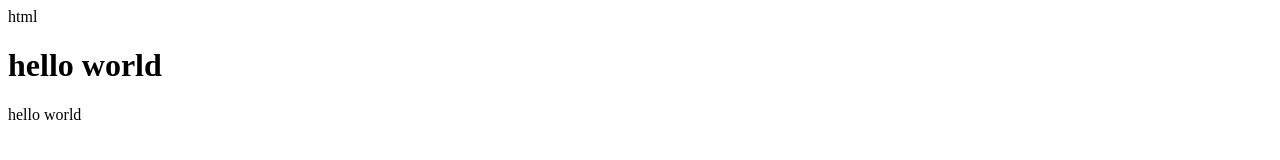
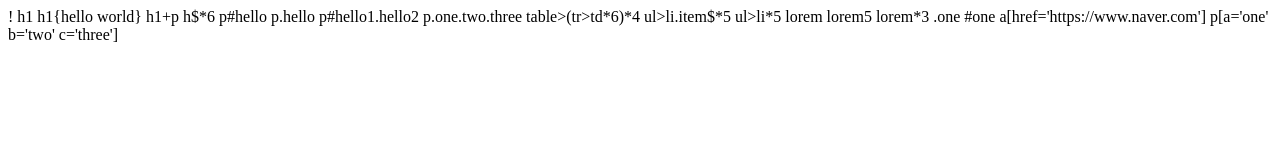
Before and after one commit to an1413/samplerepo, a plain HTML site: page index.html in a window 1280 px wide. Drawn offline with Linux system fonts and the light colour scheme.

Commit message:
첫번째 수정

```diff
--- a/index.html
+++ b/index.html
@@ -1,3 +1,70 @@
-html
-<h1>hello world</h1>
-<p>hello world</p>
+<!DOCTYPE html>
+<html lang="en">
+<head>
+    <meta charset="UTF-8">
+    <meta http-equiv="X-UA-Compatible" content="IE=edge">
+    <meta name="viewport" content="width=device-width, initial-scale=1.0">
+    <title>Document</title>
+    <!-- <style>
+        p{
+            pos
+            pos:a
+            t
+            r
+            b
+            l
+            d
+            d:f
+            v
+            m
+            matop
+            mbot
+            mle
+            mri
+            c
+        }
+    </style> -->
+</head>
+<body>
+    !
+    h1
+    h1{hello world}
+    h1+p
+    h$*6
+    p#hello
+    p.hello
+    p#hello1.hello2
+    p.one.two.three
+    table>(tr>td*6)*4
+    ul>li.item$*5
+    ul>li*5
+    lorem
+    <!-- 5개 단어 -->
+    lorem5
+    <!-- 3개 문장 -->
+    lorem*3
+    .one
+    #one
+    a[href='https://www.naver.com']
+    p[a='one' b='two' c='three']
+    <!--
+        단축키
+        - 모든 단축키 : `Ctrl + K + S`
+        - Settings : `Ctrl + ,` (오른쪽 상단에 Settings.json file open으로 좀 더 다양한 커스터마이징 가능)
+        - Sidebar : `Ctrl + B`
+        - Terminal : `Ctrl + Shift + `` (백틱, 틸트, 템플릿리터럴)
+        - Command palette : `Ctrl + Shift + P, F1`
+        - 동시 선택 : `Ctrl + D` (2번 입력, `Ctrl + Shift + D`와 같은 역할)
+        - 동시 수정 : `Ctrl` + `Alt` + `방향키(상, 하)`, `Alt + Click`, `Alt + Shift + Drag`, `Alt + Shift + i`
+        - Quick Open : `Ctrl + P`
+        - 문장의 양 끝 : `Home` / `End`
+        - 코드의 양 끝 : `Ctrl + Home` / `Ctrl + End`
+        - 복사 / 붙여넣기 : `Ctrl + C` / `Ctrl + V` / `Alt + 방향키(위, 아래)`
+        - 단어 복사 : `Ctrl + Shift + 방향키(위, 아래)`
+        - 주석 : `Ctrl + /`
+        - 들여쓰기 / 내어쓰기 : `Ctrl + [` / `Ctrl + ]`, `tab`, `shift + tab`
+        - 한 줄 삭제 : Shift + Del
+        - 파일 생성 : Ctrl + N
+     -->
+</body>
+</html>
```
Also changed, not shown: 1 other file.
